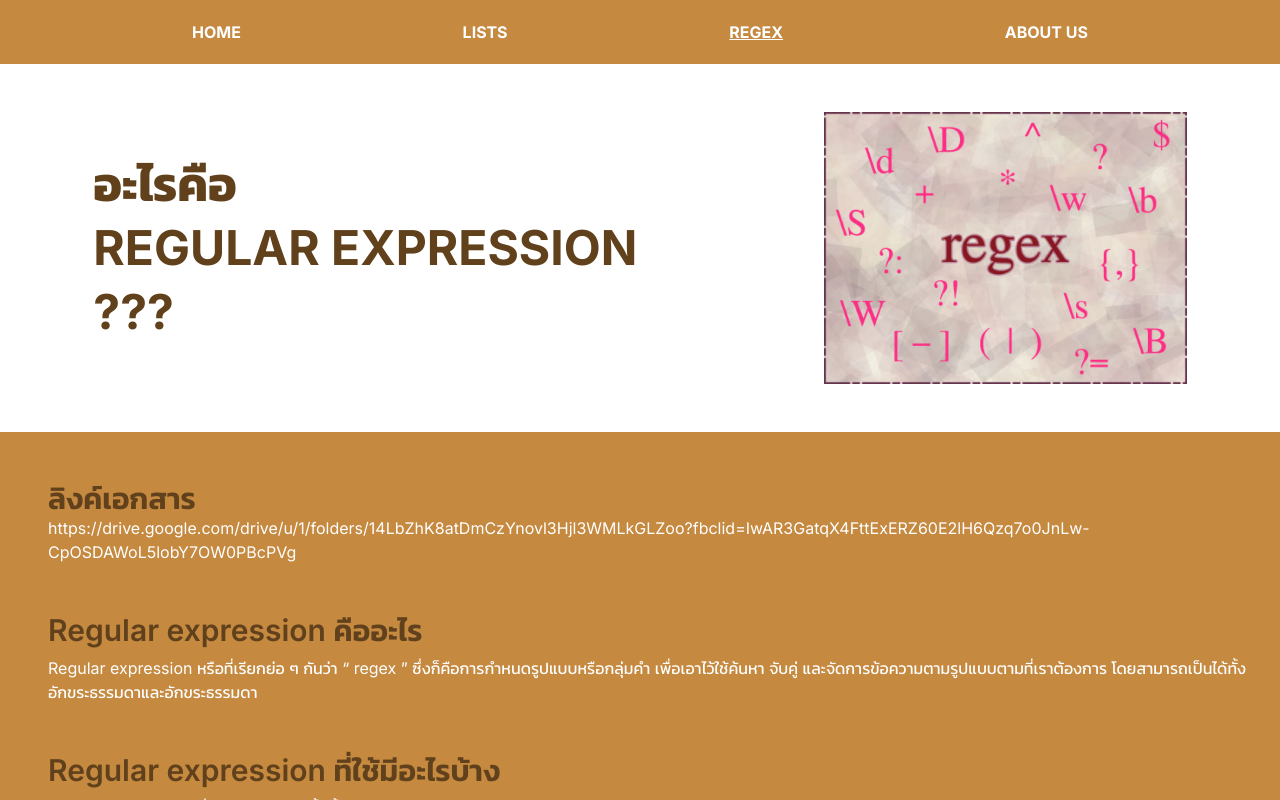
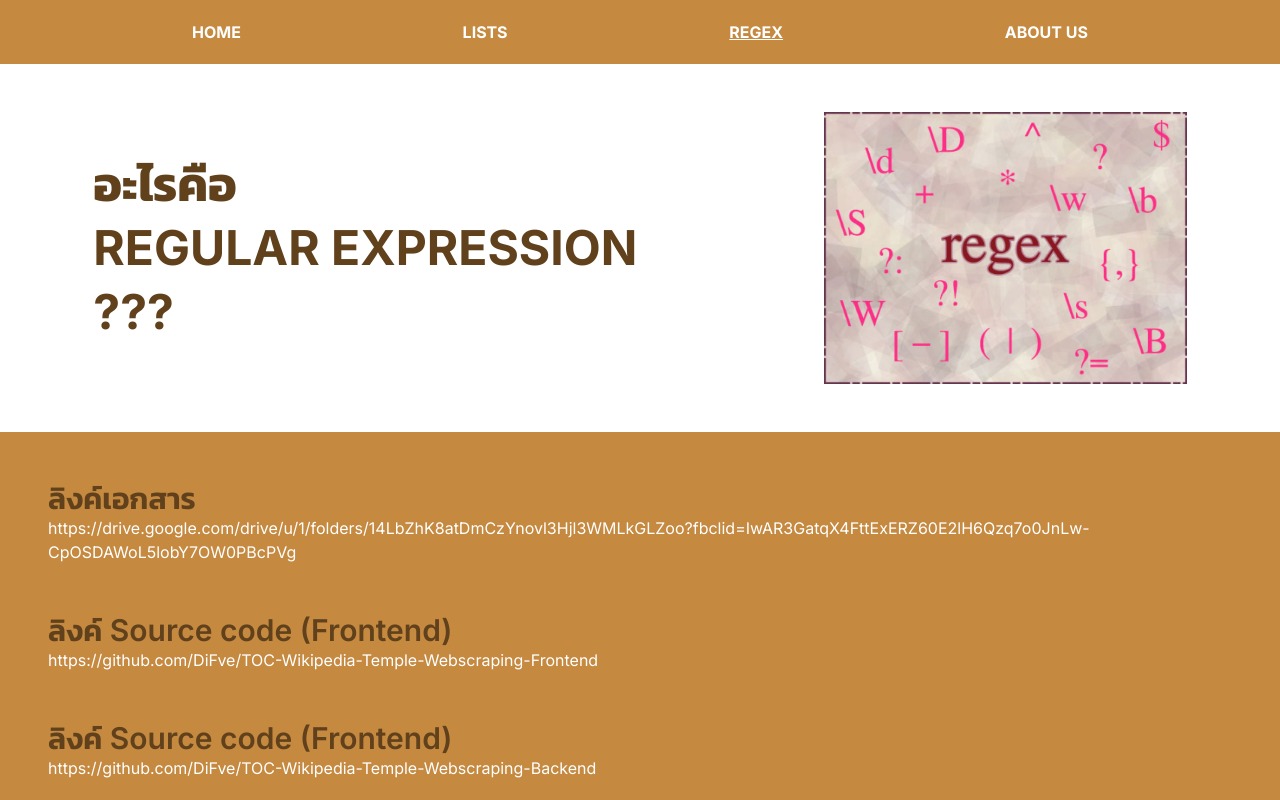
Before and after one commit to DiFve/TOC-Wikipedia-Temple-Webscraping-Frontend, a Vue app: page /regex in a window 1280 px wide. Built offline with nearby package versions, Linux system fonts and the light colour scheme.

Commit message:
add source code on regex page

```diff
--- a/src/pages/Regex.vue
+++ b/src/pages/Regex.vue
@@ -19,6 +19,30 @@
           href="https://drive.google.com/drive/u/1/folders/14LbZhK8atDmCzYnovl3Hjl3WMLkGLZoo?fbclid=IwAR3GatqX4FttExERZ60E2lH6Qzq7o0JnLw-CpOSDAWoL5lobY7OW0PBcPVg"
         >
           https://drive.google.com/drive/u/1/folders/14LbZhK8atDmCzYnovl3Hjl3WMLkGLZoo?fbclid=IwAR3GatqX4FttExERZ60E2lH6Qzq7o0JnLw-CpOSDAWoL5lobY7OW0PBcPVg
+        </a>
+      </div>
+
+      <div class="mt-12 ml-12">
+        <div class="text-3xl text-text font-semibold">
+          ลิงค์ Source code (Frontend)
+        </div>
+        <a
+          class="text-white mt-2"
+          href="https://github.com/DiFve/TOC-Wikipedia-Temple-Webscraping-Frontend"
+        >
+          https://github.com/DiFve/TOC-Wikipedia-Temple-Webscraping-Frontend
+        </a>
+      </div>
+
+      <div class="mt-12 ml-12">
+        <div class="text-3xl text-text font-semibold">
+          ลิงค์ Source code (Frontend)
+        </div>
+        <a
+          class="text-white mt-2"
+          href="https://github.com/DiFve/TOC-Wikipedia-Temple-Webscraping-Backend"
+        >
+          https://github.com/DiFve/TOC-Wikipedia-Temple-Webscraping-Backend
         </a>
       </div>
 
```
